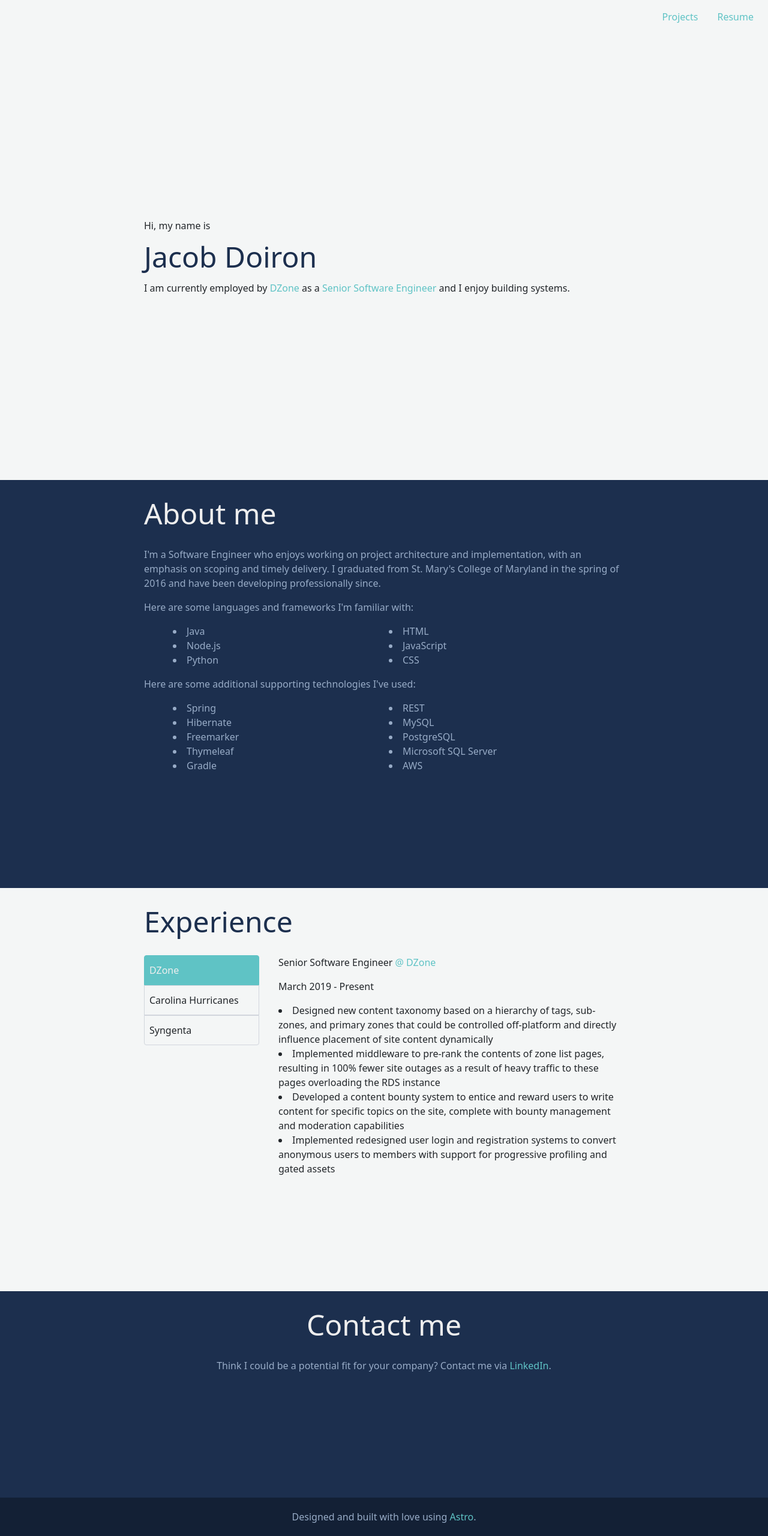
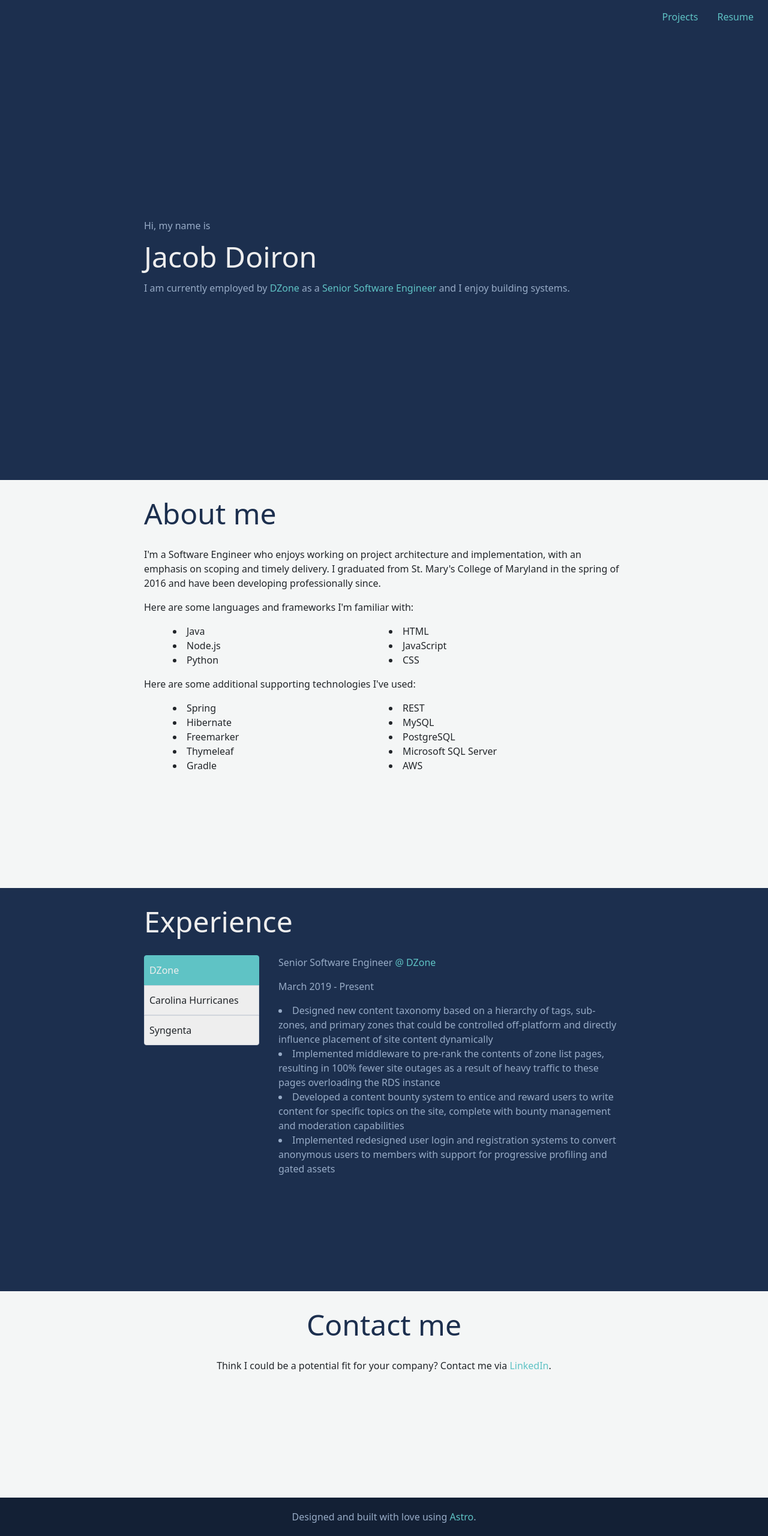
Before and after one commit to jdoiron94/jdoiron-me, an Astro site: page / in a window 1280 px wide. Shown: the whole page at 60% size. Built offline with nearby package versions, Linux system fonts and the light colour scheme; Astro itself is replaced by a stand-in of ours.

Commit message:
chore: Flip light mode section colors

```diff
--- a/src/components/Nav.astro
+++ b/src/components/Nav.astro
@@ -1,10 +1,10 @@
 <nav
-  class="flex flex-nowrap items-center justify-start px-2 py-4 bg-light-gray dark:bg-black text-turqoise dark:text-purple"
+  class="flex flex-nowrap items-center justify-start px-2 py-4 bg-blue dark:bg-black text-turqoise dark:text-purple"
 >
   <ul class="flex flex-row ml-auto list-none">
     <li class="px-2">
       <a
-        class="px-2 py-4 hover:text-blue hover:dark:text-white"
+        class="px-2 py-4 hover:text-white"
         href="https://github.com/jdoiron94"
         target="_blank"
         rel="noopener noreferrer">Projects</a
@@ -12,7 +12,7 @@
     </li>
     <li class="px-2">
       <a
-        class="px-2 py-4 hover:text-blue hover:dark:text-white"
+        class="px-2 py-4 hover:text-white"
         href="Jacob Doiron - Senior Software Engineer 2025 Resume.pdf">Resume</a
       >
     </li>
--- a/src/pages/index.astro
+++ b/src/pages/index.astro
@@ -64,11 +64,11 @@ const experience = [
 
 <Layout>
   <section
-    class="flex justify-center items-center h-[calc(100vh_-_56px)] bg-light-gray dark:bg-black text-light-black dark:text-gray"
+    class="flex justify-center items-center h-[calc(100vh_-_56px)] bg-blue dark:bg-black text-light-blue dark:text-gray"
   >
     <div class="w-full px-8 md:px-16 lg:p-0 lg:w-200">
       <p>Hi, my name is</p>
-      <h1 class="text-blue dark:text-white">Jacob Doiron</h1>
+      <h1 class="text-white">Jacob Doiron</h1>
       <p class="my-4">
         I am currently employed by <span class="text-turqoise dark:text-purple"
           >DZone</span
@@ -80,10 +80,10 @@ const experience = [
     </div>
   </section>
   <section
-    class="flex justify-center items-center pt-4 pb-16 md:pb-32 lg:pb-48 bg-blue dark:bg-black text-light-blue dark:text-gray"
+    class="flex justify-center items-center pt-4 pb-16 md:pb-32 lg:pb-48 bg-light-gray dark:bg-black text-light-black dark:text-gray"
   >
     <div class="w-full px-8 md:px-16 lg:p-0 lg:w-200">
-      <h2 class="text-white">About me</h2>
+      <h2 class="text-blue dark:text-white">About me</h2>
       <p>
         I'm a Software Engineer who enjoys working on project architecture and
         implementation, with an emphasis on scoping and timely delivery. I
@@ -101,10 +101,10 @@ const experience = [
     </div>
   </section>
   <section
-    class="flex justify-center items-center pt-4 pb-16 md:pb-32 lg:pb-48 bg-light-gray dark:bg-black text-light-black dark:text-gray"
+    class="flex justify-center items-center pt-4 pb-16 md:pb-32 lg:pb-48 bg-blue dark:bg-black text-light-blue dark:text-gray"
   >
     <div class="w-full px-8 md:px-16 lg:p-0 lg:w-200">
-      <h2 class="text-blue dark:text-white">Experience</h2>
+      <h2 class="text-white">Experience</h2>
       <div class="flex flex-col md:flex-row md:gap-8">
         <div
           class="mb-6 w-full md:w-1/4"
@@ -116,7 +116,7 @@ const experience = [
               <div
                 id={`tab-${e.id}`}
                 class:list={[
-                  "px-2 py-3 border border-gray-300 dark:border-gray-500 cursor-pointer transition duration-300 hover:bg-[#f8f9fa] dark:hover:bg-purple text-light-black dark:text-white",
+                  "px-2 py-3 border border-gray-300 dark:border-gray-500 cursor-pointer transition duration-300 bg-white dark:bg-black hover:bg-light-gray dark:hover:bg-purple text-light-black dark:text-white",
                   { "rounded-t-sm": i === 0 },
                   { "rounded-b-sm": i === experience.length - 1 },
                 ]}
@@ -143,7 +143,7 @@ const experience = [
                   <span class="text-turqoise dark:text-purple">
                     @{" "}
                     <a
-                      class="hover:text-blue dark:hover:text-white"
+                      class="hover:text-white"
                       href={e.company.url}
                       target="_blank"
                       rel="noopener noreferrer"
@@ -166,13 +166,13 @@ const experience = [
     </div>
   </section>
   <section
-    class="flex justify-center items-center pt-4 pb-16 md:pb-32 lg:pb-48 bg-blue dark:bg-black"
+    class="flex justify-center items-center pt-4 pb-16 md:pb-32 lg:pb-48 bg-light-gray dark:bg-black"
   >
     <div class="w-full px-8 md:px-16 lg:p-0 lg:w-200">
-      <h2 class="text-center text-white">Contact me</h2>
-      <p class="text-center text-light-blue dark:text-gray">
+      <h2 class="text-center text-blue dark:text-white">Contact me</h2>
+      <p class="text-center text-light-black dark:text-gray">
         Think I could be a potential fit for your company? Contact me via <a
-          class="text-turqoise dark:text-purple hover:text-white dark:hover:text-white"
+          class="text-turqoise dark:text-purple hover:text-blue dark:hover:text-white"
           href="https://www.linkedin.com/in/jdoiron94/"
           target="_blank"
           rel="noopener noreferrer">LinkedIn</a
```
